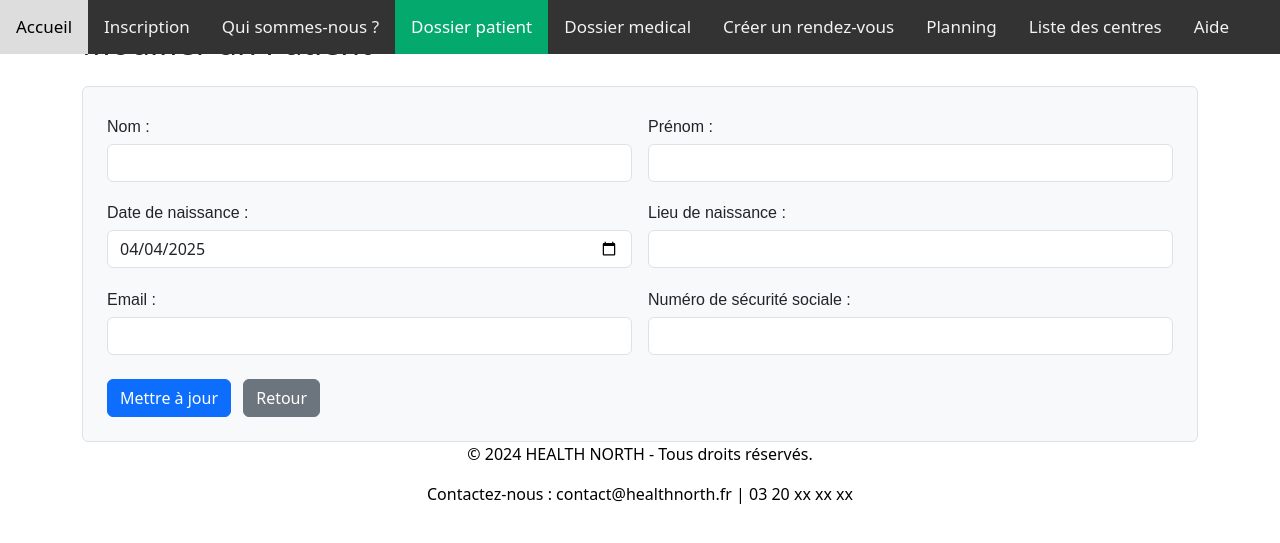
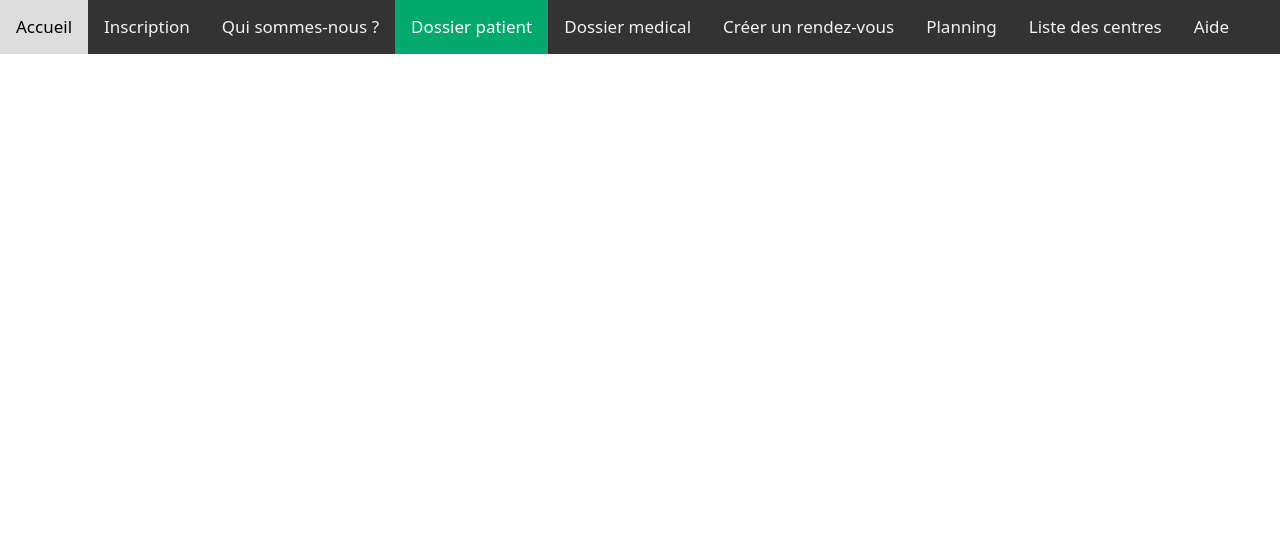
Before and after one commit to Bineta76/aurelie-projet-Labo, a PHP site: page /dossier_patient.php in a window 1280 px wide. Shown: the top 543 px of the page. Run offline with PHP 8.4, Linux system fonts and the light colour scheme; some libraries are stand-ins or nearby versions.

Commit message:
EPREUVE E6

```diff
--- a/dossier_patient.php
+++ b/dossier_patient.php
@@ -1,6 +1,7 @@
 <?php
 session_start();
-include 'includes/header.php';
+include 'includes/header.php'; // Chargement du header
+
 
 // Connexion à la base de données
 $host = "localhost";
@@ -13,7 +14,10 @@ try {
     $pdo->setAttribute(PDO::ATTR_ERRMODE, PDO::ERRMODE_EXCEPTION);
 } catch (PDOException $e) {
     die("Erreur de connexion : " . htmlspecialchars($e->getMessage()));
+
     }
+
+
 
 // Initialisation des variables
 $patient = [];
@@ -46,15 +50,17 @@ if (isset($_GET['id'])) {
     }
 }
 
-
-
-
 // Mettre à jour le patient
 if ($_SERVER['REQUEST_METHOD'] === 'POST' && isset($_POST['modifier'])) {
-    // Récupération des données
     $id = filter_input(INPUT_POST, 'id', FILTER_VALIDATE_INT);
+
+    if (!$id) {
+        $errors[] = "L'ID est invalide ou manquant.";
+    }
+
     $nom = trim($_POST['nom'] ?? '');
     $prenom = trim($_POST['prenom'] ?? '');
+    $datedenaissance = DateTime::createFromFormat('d-m-Y', $_POST['datedenaissance'] ?? '');
     $lieudenaissance = trim($_POST['lieudenaissance'] ?? '');
     $email = trim($_POST['email'] ?? '');
     $numerodesecuritesociale = trim($_POST['numerodesecuritesociale'] ?? '');
@@ -68,8 +74,7 @@ if ($_SERVER['REQUEST_METHOD'] === 'POST' && isset($_POST['modifier'])) {
         $errors[] = "Le prénom doit contenir entre 1 et 50 caractères.";
     }
 
-    $datedenaissance = DateTime::createFromFormat('Y-m-d', $_POST['datedenaissance'] ?? '');
-    if (!$datedenaissance || $datedenaissance->format('Y-m-d') !== $_POST['datedenaissance']) {
+    if (!$datedenaissance || $datedenaissance->format('d-m-Y') !== $_POST['datedenaissance']) {
         $errors[] = "Date de naissance invalide.";
     }
 
@@ -88,21 +93,22 @@ if ($_SERVER['REQUEST_METHOD'] === 'POST' && isset($_POST['modifier'])) {
     // Si aucune erreur, exécuter la mise à jour
     if (empty($errors)) {
         try {
+            // Vérification de l'ID avant d'exécuter la requête
+            if (!empty($id)) {
                 $stmt = $pdo->prepare("UPDATE dossier_patient SET
                     nom = :nom,
                     prenom = :prenom,
                     datedenaissance = :datedenaissance,
                     lieudenaissance = :lieudenaissance,
                     email = :email,
-                numerodesecuritesociale = :numerodesecuritesociale,
+                    numerodesecuritesociale = :numerodesecuritesociale
                     WHERE id = :id");
 
-if ($_SERVER["REQUEST_METHOD"] == "POST" && isset($_POST['action']) && $_POST['action'] === 'create');
                 $stmt->execute([
                     'id' => $id,
                     'nom' => $nom,
                     'prenom' => $prenom,
-                'datedenaissance' => $datedenaissance->format('Y-m-d'),
+                    'datedenaissance' => $datedenaissance->format('d-m-Y'),
                     'lieudenaissance' => $lieudenaissance,
                     'email' => $email,
                     'numerodesecuritesociale' => $numerodesecuritesociale
@@ -111,102 +117,19 @@ if ($_SERVER["REQUEST_METHOD"] == "POST" && isset($_POST['action']) && $_POST['a
                 $_SESSION['success'] = "Patient mis à jour avec succès.";
                 header("Location: liste_patients.php");
                 exit();
-
+            } else {
+                $errors[] = "ID invalide.";
+            }
         } catch (PDOException $e) {
             $errors[] = "Erreur lors de la mise à jour : " . htmlspecialchars($e->getMessage());
         }
     }
 }
-require_once 'require.php';
-require_once 'includes/header.php';
+
+// Affichage des erreurs si présentes
+if (!empty($errors)) {
+    foreach ($errors as $error) {
+        echo "<p class='error'>$error</p>";
+    }
+}
 ?>
-
-<div class="container mt-4">
-    <h2 class="mb-4">Modifier un Patient</h2>
-
-    <?php if (!empty($errors)): ?>
-        <div class="alert alert-danger">
-            <h5>Erreurs :</h5>
-            <ul class="mb-0">
-                <?php foreach ($errors as $error): ?>
-                    <li><?= htmlspecialchars($error); ?></li>
-                <?php endforeach; ?>
-            </ul>
-        </div>
-    <?php endif; ?>
-
-    <form method="POST" class="border p-4 rounded bg-light">
-    <input type="hidden" name="id" value="<?php echo isset($patient['id']) ? htmlspecialchars($patient['id'], ENT_QUOTES, 'UTF-8') : ''; ?>">
-
-
-
-
-
-        <div class="row g-3">
-    <div class="col-md-6">
-        <label for="nom" class="form-label">Nom :</label>
-        <input type="text" id="nom" name="nom"
-            value="<?= htmlspecialchars($patient['nom'] ?? ''); ?>"
-            class="form-control"
-            required
-            maxlength="50">
-    </div>
-
-    <div class="col-md-6">
-        <label for="prenom" class="form-label">Prénom :</label>
-        <input type="text" id="prenom" name="prenom"
-            value="<?= htmlspecialchars($patient['prenom'] ?? ''); ?>"
-            class="form-control"
-            required
-            maxlength="50">
-    </div>
-
-    <div class="col-md-6">
-        <label for="datedenaissance" class="form-label">Date de naissance :</label>
-        <input type="date" id="datedenaissance" name="datedenaissance"
-            value="<?= htmlspecialchars($patient['datedenaissance'] ?? date('Y-m-d')); ?>"
-            class="form-control"
-            required>
-    </div>
-
-    <div class="col-md-6">
-        <label for="lieudenaissance" class="form-label">Lieu de naissance :</label>
-        <input type="text" id="lieudenaissance" name="lieudenaissance"
-            value="<?= htmlspecialchars($patient['lieudenaissance'] ?? ''); ?>"
-            class="form-control"
-            required
-            maxlength="100">
-    </div>
-
-    <div class="col-md-6">
-        <label for="email" class="form-label">Email :</label>
-        <input type="email" id="email" name="email"
-            value="<?= htmlspecialchars($patient['email'] ?? ''); ?>"
-            class="form-control"
-            required>
-    </div>
-
-    <div class="col-md-6">
-        <label for="numerodesecuritesociale" class="form-label">Numéro de sécurité sociale :</label>
-        <input type="text" id="numerodesecuritesociale" name="numerodesecuritesociale"
-            value="<?= htmlspecialchars($patient['numerodesecuritesociale'] ?? ''); ?>"
-            class="form-control"
-            required
-            maxlength="15"
-            pattern="\d{15}"
-            title="15 chiffres requis">
-    </div>
-
-            <div class="col-12 mt-4">
-                <button type="submit" name="modifier" class="btn btn-primary me-2">
-                    <i class="bi bi-save"></i> Mettre à jour
-                </button>
-                <a href="liste_patients.php" class="btn btn-secondary">
-                    <i class="bi bi-arrow-left"></i> Retour
-                </a>
-            </div>
-        </div>
-    </form>
-</div>
-
-<?php include("includes/footer.php"); ?>
```
Lines whose indentation alone changed are shown as unchanged.
